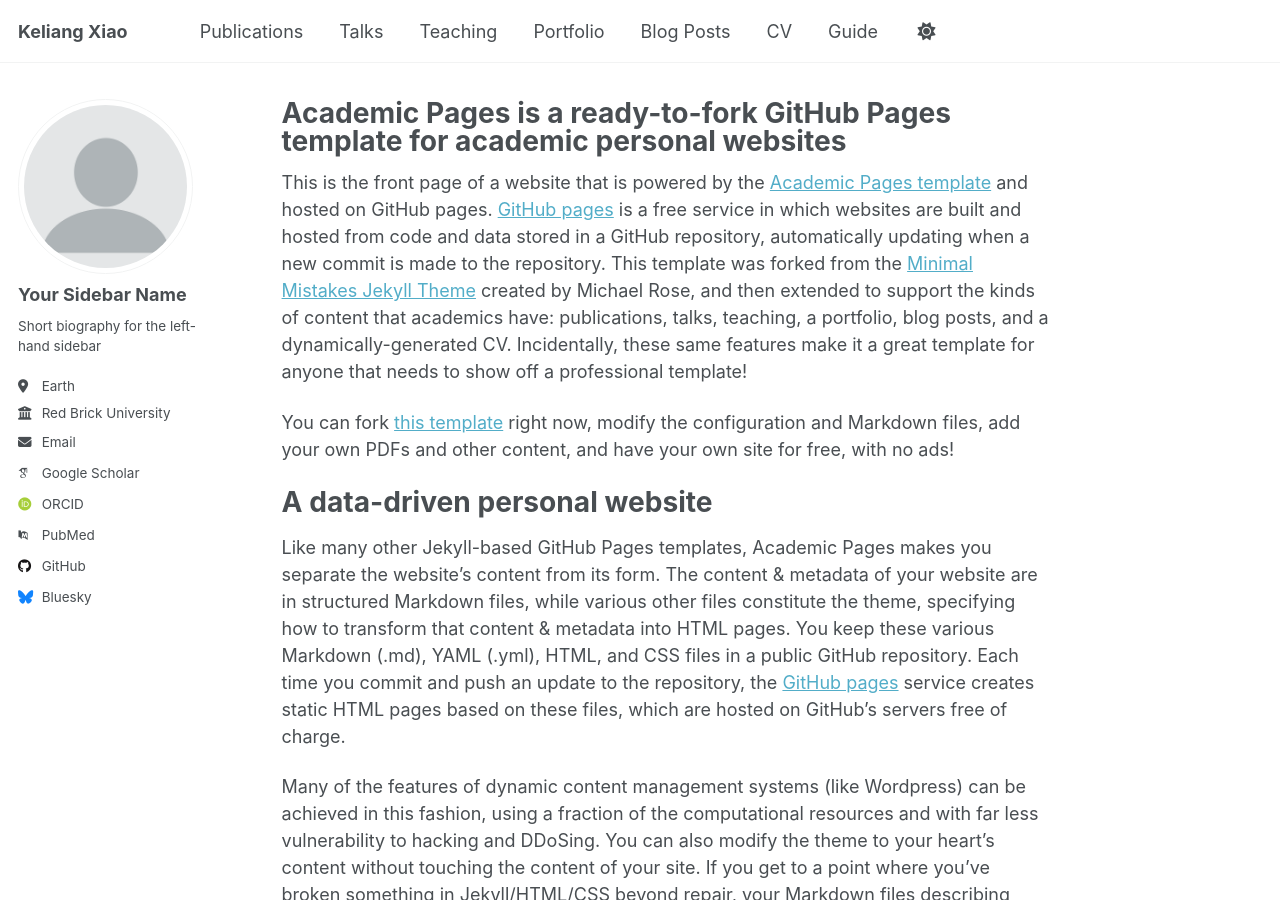
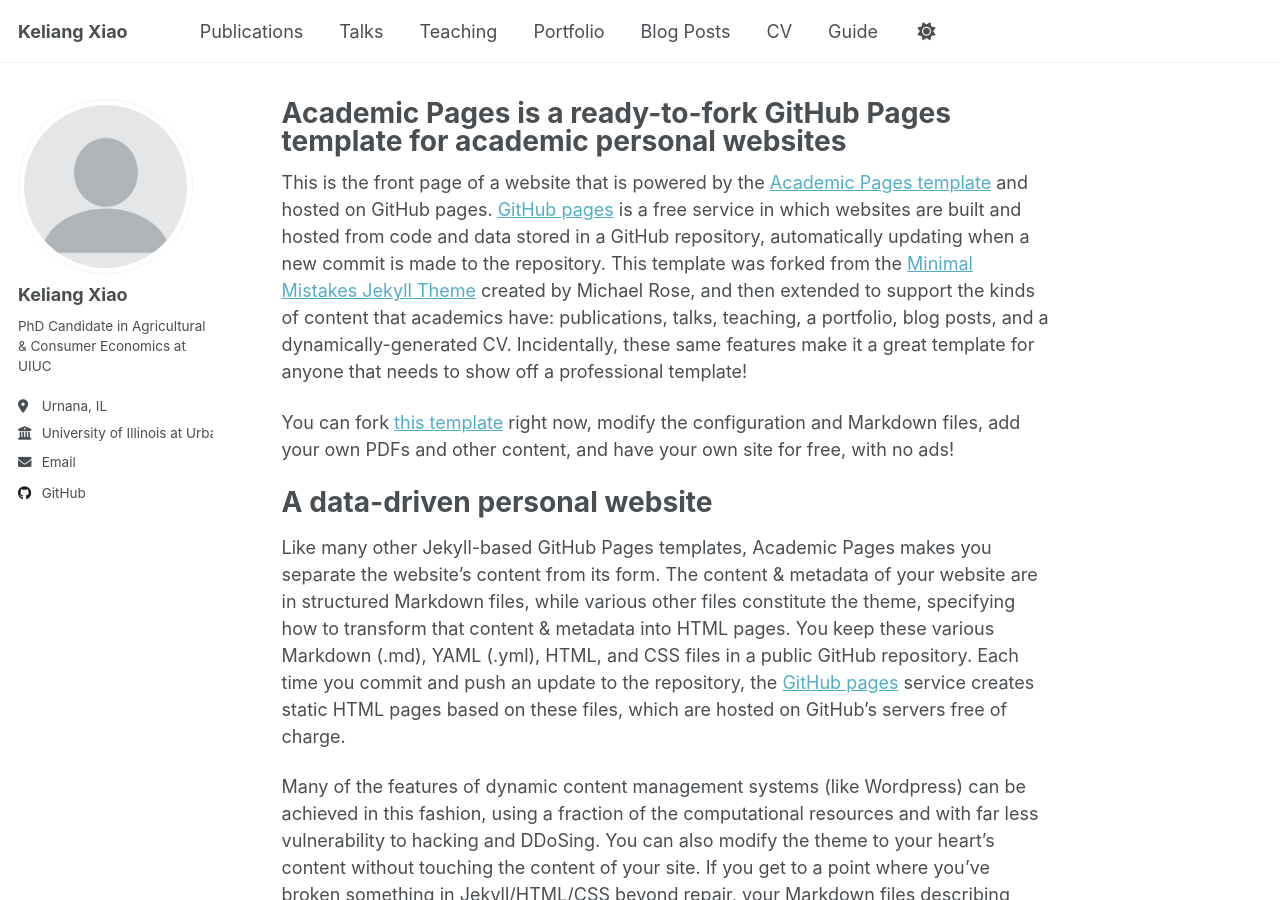
Before and after one commit to kelleyxiao/keliangxiao.github.io, a Jekyll site: the page built from _pages/about.md, in a window 1280 px wide and 900 px high. Built offline with Jekyll 4.4.1, drawn with Linux system fonts in a browser that asks for light colours; some web fonts are replaced; a script that is not in the unit is left out.

Commit message:
Update _config.yml

```diff
--- a/_config.yml
+++ b/_config.yml
@@ -12,7 +12,7 @@ site_theme               : "default" # Currently available options are "default"
 title                    : "Keliang Xiao"
 title_separator          : "-"
 name                     : &name "Keliang Xiao"
-description              : &description "Your Name's academic portfolio"   # Update this with a general description of your site, this is the default if not overridden by a page
+description              : &description "Keliang Xiao's academic portfolio"   # Update this with a general description of your site, this is the default if not overridden by a page
 url                      : https://kelleyxiao.github.io # The base hostname & protocol for your site e.g. "https://[your GitHub username].github.io",
                                                            # or if you already have some other page hosted on Github then use "https://[your GitHub username].github.io/[Your Repo Name]"
 baseurl                  : "" # the subpath of your site, e.g. "/blog"
@@ -24,60 +24,60 @@ repository               : "kelleyxiao/keliangxiao.github.io"
 author:
   # Biographic information
   avatar           : "profile.png"
-  name             : "Your Sidebar Name"
+  name             : "Keliang Xiao"
   pronouns         : # example: "she/her"
-  bio              : "Short biography for the left-hand sidebar"
-  location         : "Earth"
-  employer         : "Red Brick University"
+  bio              : "PhD Candidate in Agricultural & Consumer Economics at UIUC"
+  location         : "Urnana, IL"
+  employer         : "University of Illinois at Urbana–Champaign"
   uri              : # URL
-  email            : "none@example.org"
+  email            : "keliang2@illinois.edu"
 
   # Academic websites
-  academia         : # URL
-  arxiv            : # URL - Update with the correct link to your profile
-  googlescholar    : "https://scholar.google.com/citations?user=PS_CX0AAAAAJ"
-  inspire-hep      : # URL
-  impactstory      : # URL
-  orcid            : "http://orcid.org/yourorcidurl"
-  semantic         : # URL
-  pubmed           : "https://www.ncbi.nlm.nih.gov/pubmed/?term=john+snow"
-  researchgate     : # URL
-  scopus           : # URL
+  # academia         : # URL
+  # arxiv            : # URL - Update with the correct link to your profile
+  # googlescholar    : "https://scholar.google.com/citations?user=PS_CX0AAAAAJ"
+  # inspire-hep      : # URL
+  # impactstory      : # URL
+  # orcid            : "http://orcid.org/yourorcidurl"
+  # semantic         : # URL
+  # pubmed           : "https://www.ncbi.nlm.nih.gov/pubmed/?term=john+snow"
+  # researchgate     : # URL
+  # scopus           : # URL
 
-  # Repositories and software development
-  bitbucket        : # Username - Update with your username on the site
-  codepen          : # Username
-  dribbble         : # Username
-  github           : "academicpages"
-  kaggle           : # Username
-  stackoverflow    : # User number or user number and name (i.e., use "1" or "1/jeff-atwood")
+  # # Repositories and software development
+  # bitbucket        : # Username - Update with your username on the site
+  # codepen          : # Username
+  # dribbble         : # Username
+  github           : "kelleyxiao"
+  # kaggle           : # Username
+  # stackoverflow    : # User number or user number and name (i.e., use "1" or "1/jeff-atwood")
 
   # Social media
-  artstation       : # Username
-  bluesky          : "bsky.app" # Replace this with you Bluesky username
-  facebook         : # Username
-  flickr           : # Username
-  foursquare       : # Username
-  goodreads        : # Username
-  google_plus      : # Username
-  keybase          : # Username
-  instagram        : # Username
-  lastfm           : # Username
-  linkedin         : # Username
-  mastodon         : # URL
-  medium           : # URL
-  pinterest        : # Username
-  soundcloud       : # Username
-  steam            : # Username
-  telegram         : # URL
-  tumblr           : # Username
-  twitter          : # Username for X / Twitter
-  vine             : # Username
-  weibo            : # Username
-  wikipedia        : # Username
-  xing             : # Username
-  youtube          : # Username
-  zhihu            : # Username
+  # artstation       : # Username
+  # bluesky          : "bsky.app" # Replace this with you Bluesky username
+  # facebook         : # Username
+  # flickr           : # Username
+  # foursquare       : # Username
+  # goodreads        : # Username
+  # google_plus      : # Username
+  # keybase          : # Username
+  # instagram        : # Username
+  # lastfm           : # Username
+  # linkedin         : # Username
+  # mastodon         : # URL
+  # medium           : # URL
+  # pinterest        : # Username
+  # soundcloud       : # Username
+  # steam            : # Username
+  # telegram         : # URL
+  # tumblr           : # Username
+  # twitter          : # Username for X / Twitter
+  # vine             : # Username
+  # weibo            : # Username
+  # wikipedia        : # Username
+  # xing             : # Username
+  # youtube          : # Username
+  # zhihu            : # Username
 
 # Publication Category - The following the list of publication categories and their headings
 publication_category:
@@ -224,12 +224,12 @@ collections:
   publications:
     output: true
     permalink: /:collection/:path/
-  portfolio:
-    output: true
-    permalink: /:collection/:path/
-  talks:
-    output: true
-    permalink: /:collection/:path/
+  # portfolio:
+  #   output: true
+  #   permalink: /:collection/:path/
+  # talks:
+  #   output: true
+  #   permalink: /:collection/:path/
 
 
 # These settings control how pages and collections are included in the site
```
